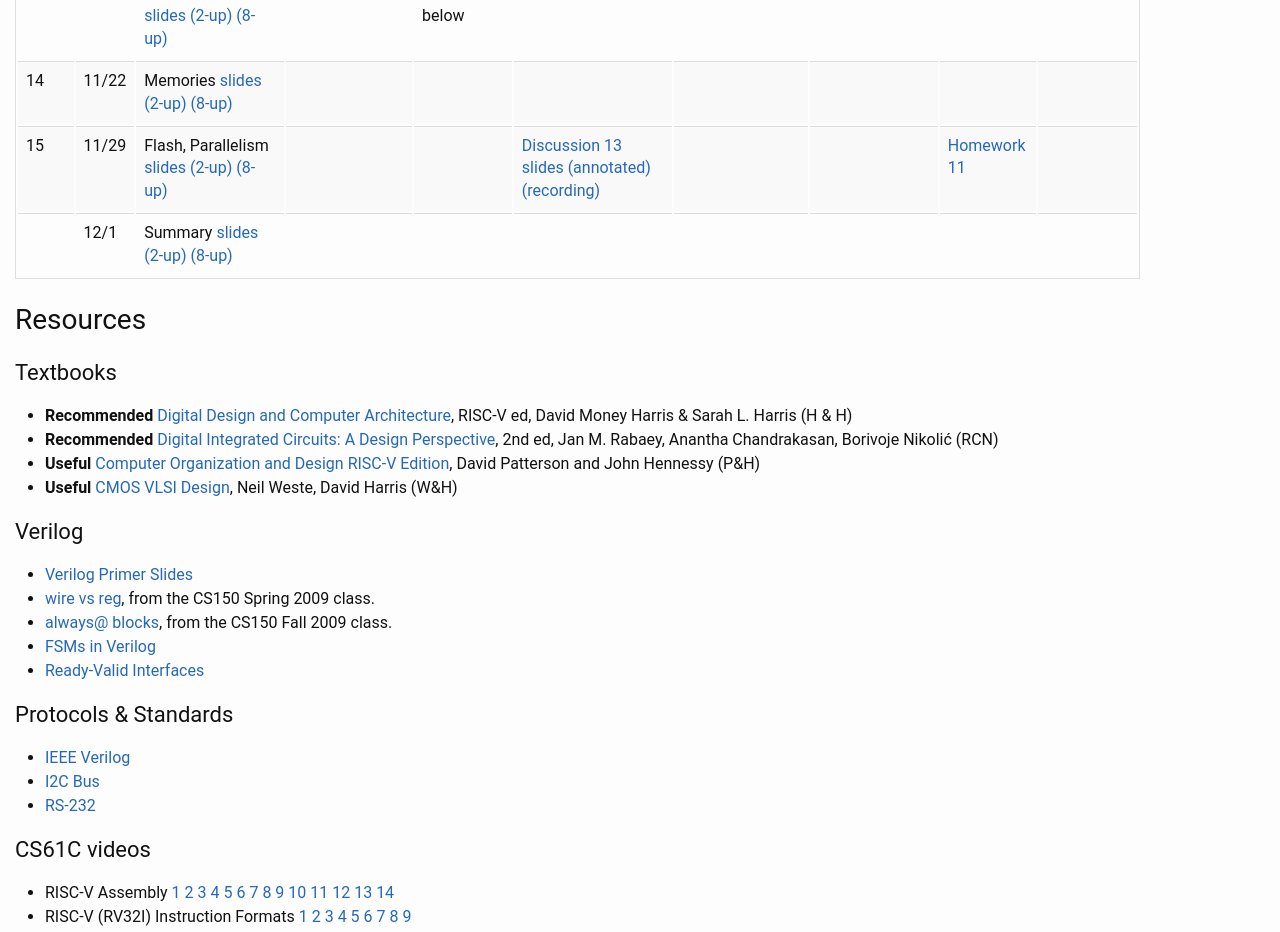
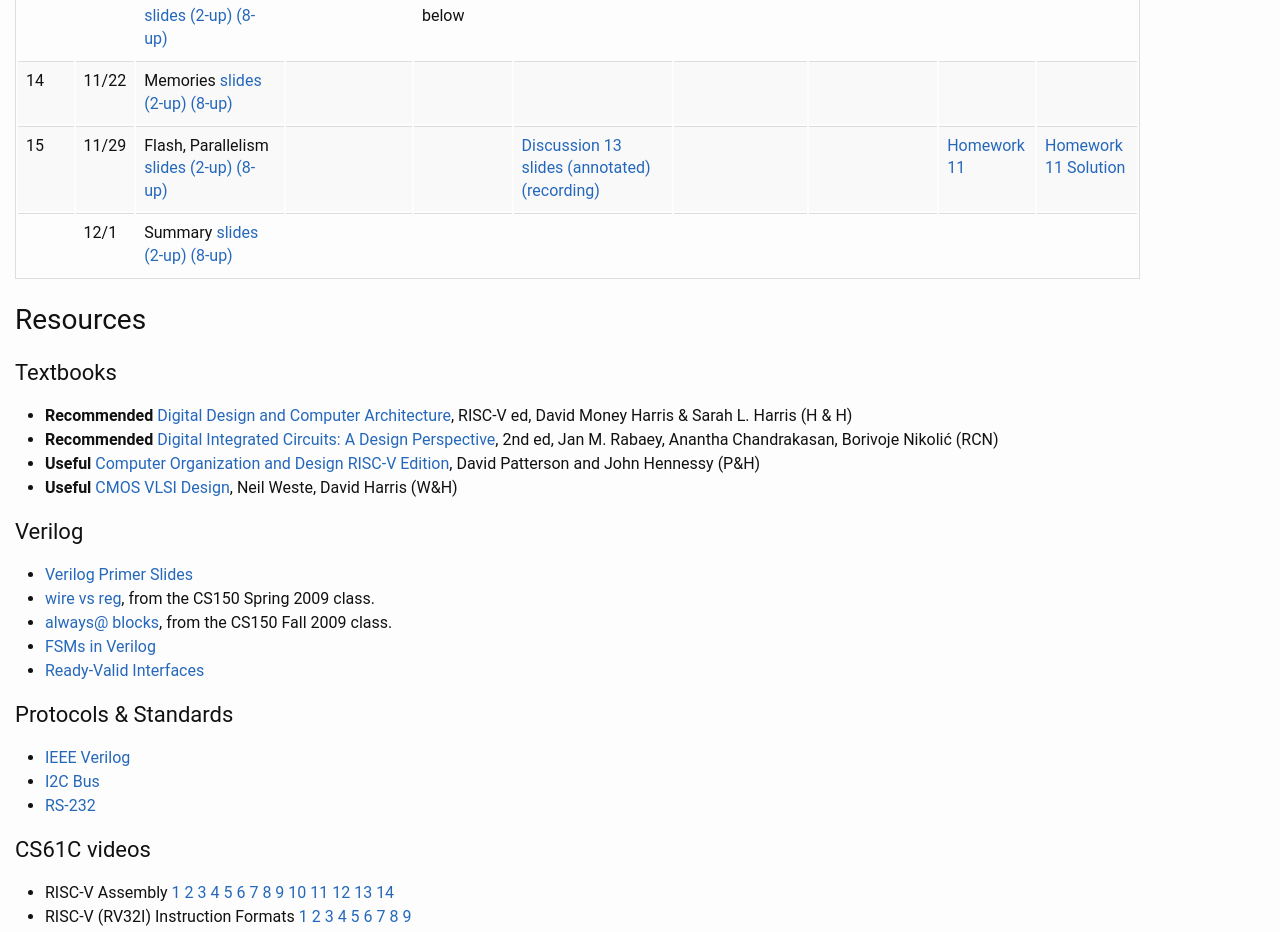
Before and after one commit to EECS150/website_fa21, a plain HTML site: page index.html in a window 1280 px wide. Shown: the part 3860-4792 px from the top of the page. Drawn offline with Linux system fonts and the light colour scheme.

Commit message:
update hw11 solution

```diff
--- a/index.html
+++ b/index.html
@@ -700,7 +700,7 @@
         <td></td>
         <td></td>
         <td><a href="files/homeworks/hw11.pdf">Homework 11</a></td>
-        <td></td>
+        <td><a href="files/homeworks/hw11_solution.pdf">Homework 11 Solution</a></td>
 			</tr>
 	<tr>
 				<td></td>
```
Also changed, not shown: 1 other file.
